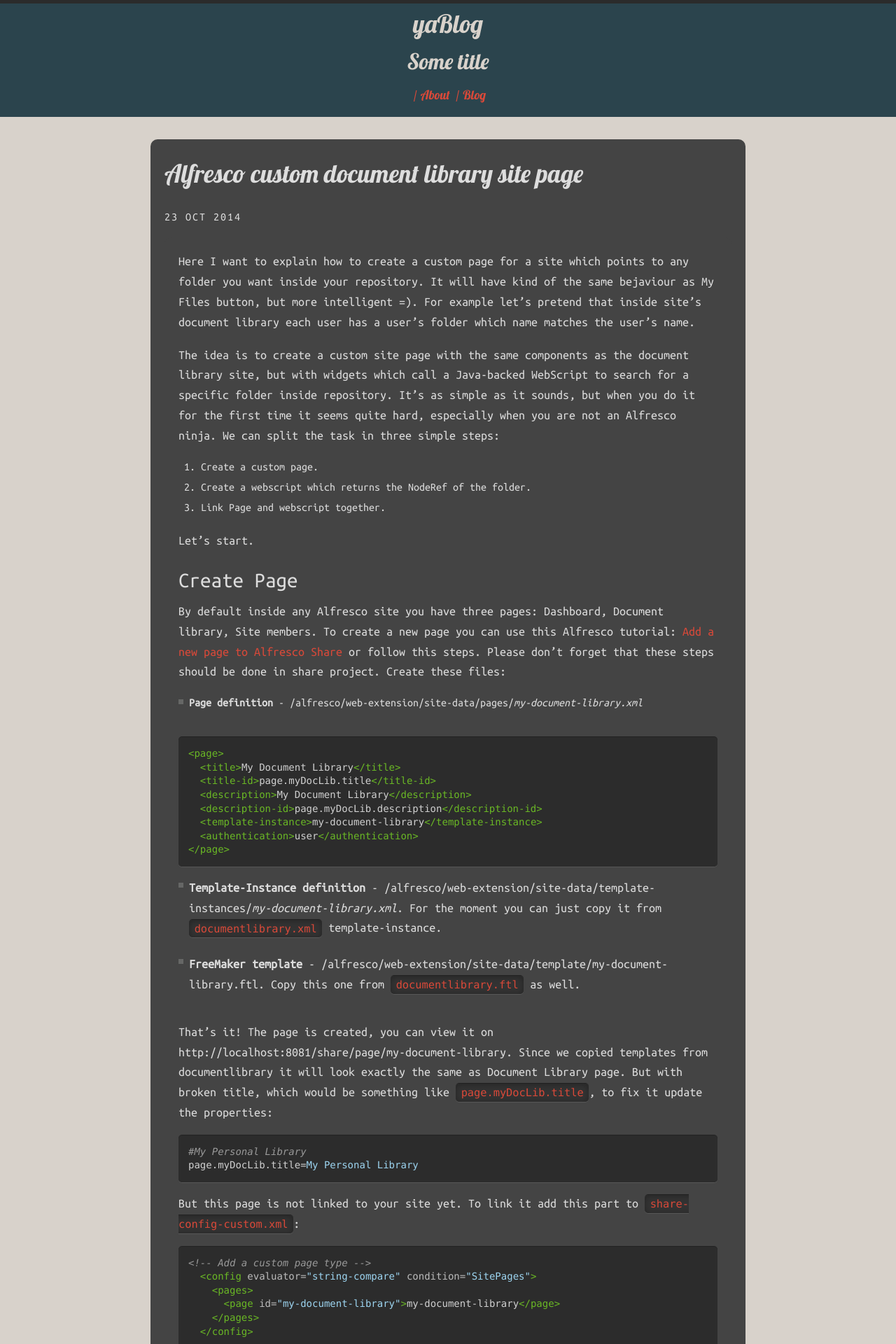
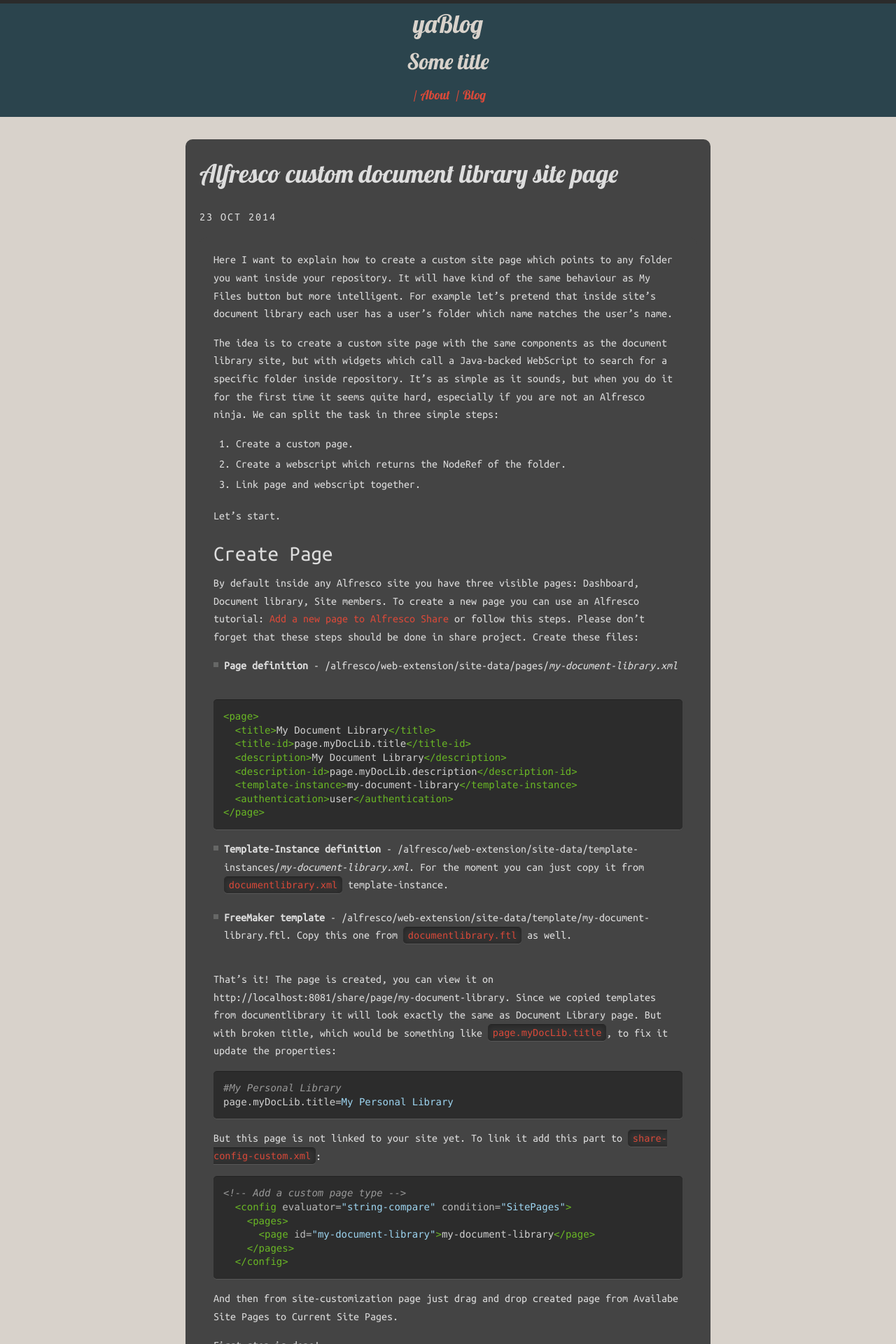
Before and after one commit to streetturtle/streetturtle.github.io, a Jekyll site: the page built from _posts/2014-10-23-alf-custom-doclibrary-site-page.markdown, in a window 1280 px wide. Shown: the top 1920 px of the page at 70% size. Built offline with Jekyll 4.4.1, drawn with Linux system fonts in a browser that asks for light colours; nearby versions of some CDN libraries.

```diff
--- a/_posts/2014-10-23-alf-custom-doclibrary-site-page.markdown
+++ b/_posts/2014-10-23-alf-custom-doclibrary-site-page.markdown
@@ -6,22 +6,21 @@ description: Here I'lll show how to create a custom page for alfresco site which
 categories: jekyll update
 ---
 
-Here I want to explain how to create a custom page for a site which points to any folder you want inside your repository. It will have kind of the same bejaviour as My Files button, but more intelligent =). For example let's pretend that inside site's document library each user has a user's folder which name matches the user's name.
+Here I want to explain how to create a custom site page which points to any folder you want inside your repository. It will have kind of the same behaviour as My Files button but more intelligent. For example let's pretend that inside site's document library each user has a user's folder which name matches the user's name.
 
-The idea is to create a custom site page with the same components as the document library site, but with widgets which call a Java-backed WebScript to search for a specific folder inside repository. It's as simple as it sounds, but when you do it for the first time it seems quite hard, especially when you are not an Alfresco ninja. We can split the task in three simple steps:
+The idea is to create a custom site page with the same components as the document library site, but with widgets which call a Java-backed WebScript to search for a specific folder inside repository. It's as simple as it sounds, but when you do it for the first time it seems quite hard, especially if you are not an Alfresco ninja. We can split the task in three simple steps:
 
 1. Create a custom page.
 2. Create a webscript which returns the NodeRef of the folder.
-3. Link Page and webscript together.
+3. Link page and webscript together.
 
 Let's start.
 
 ## Create Page
 
-By default inside any Alfresco site you have three pages: Dashboard, Document library, Site members. To create a new page you can use this Alfresco tutorial: [Add a new page to Alfresco Share][add-page-tutorial] or follow this steps. Please don't forget that these steps should be done in share project. Create these files:
+By default inside any Alfresco site you have three visible pages: Dashboard, Document library, Site members. To create a new page you can use an Alfresco tutorial: [Add a new page to Alfresco Share][add-page-tutorial] or follow this steps. Please don't forget that these steps should be done in share project. Create these files:
 
 * **Page definition** - /alfresco/web-extension/site-data/pages/_my-document-library.xml_
-
 {% highlight xml%}
 <page>
   <title>My Document Library</title>
--- a/_posts/2014-10-30-alf-custom-doclibrary.markdown
+++ b/_posts/2014-10-30-alf-custom-doclibrary.markdown
@@ -5,9 +5,9 @@ date:   2014-10-23 19:17:52
 categories: jekyll update
 ---
 
-Here I want to explain how to create a custom page for a site which points to any folder you want inside your repository. It will have kind of the same bejaviour as My Files button, but more intelligent =). For example let's pretend that inside site's document library each user has a user's folder which name matches the user's name.
+In some cases when you have many sites in your Alfresco project it is quite hard and boring to create sites manually. I want to show one of the way of how to make sites automatically generates on startup of Alfresco.
 
-The idea is to create a custom site page with the same components as the document library site, but with widgets which call a Java-backed WebScript to search for a specific folder inside repository. It's as simple as it sounds, but when you do it for the first time it seems quite hard, especially when you are not an Alfresco ninja. We can split the task in three simple steps:
+First of all we need a webscript which will call an Alfresco's `SiteService` class.
 
 1. Create a custom page.
 2. Create a webscript which returns the NodeRef of the folder.
--- a/assets/css/_sass/partials/_layout.scss
+++ b/assets/css/_sass/partials/_layout.scss
@@ -7,7 +7,7 @@
 // breakpoints
 
 $S:     320px;
-$M:     850px;
+$M:     750px;
 $L:     1170px;
 
 // media queries
--- a/assets/css/main.scss
+++ b/assets/css/main.scss
@@ -120,7 +120,7 @@ p {
   line-height: 1.6;
   @include font-size(14px);
   @include MQ(M) {
-    @include font-size(18px);
+    @include font-size(16px);
   }
 }
 
```
Also changed, not shown: _drafts/automatic-site-creation.markdown (added, +16 -0 lines).
